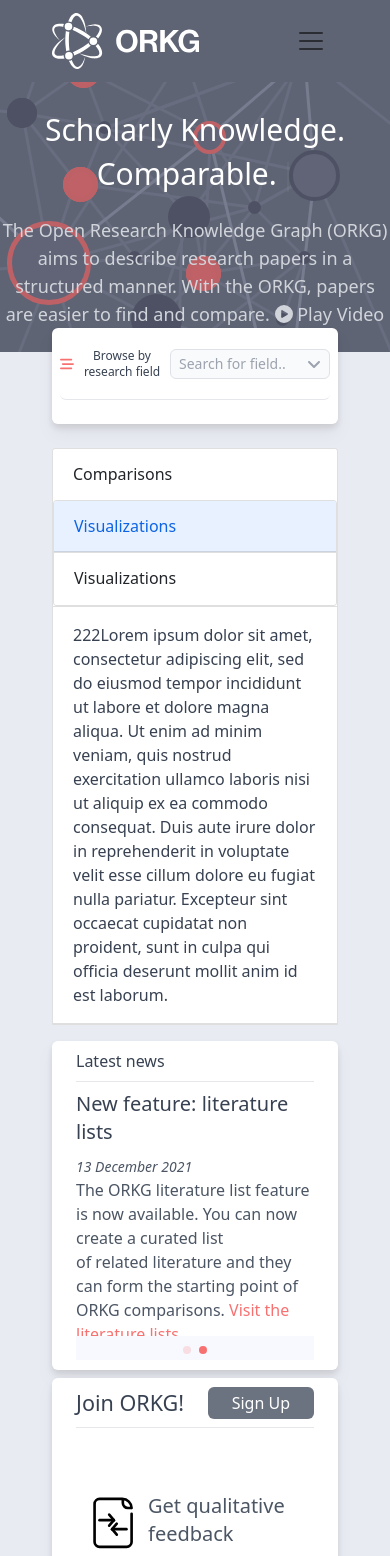
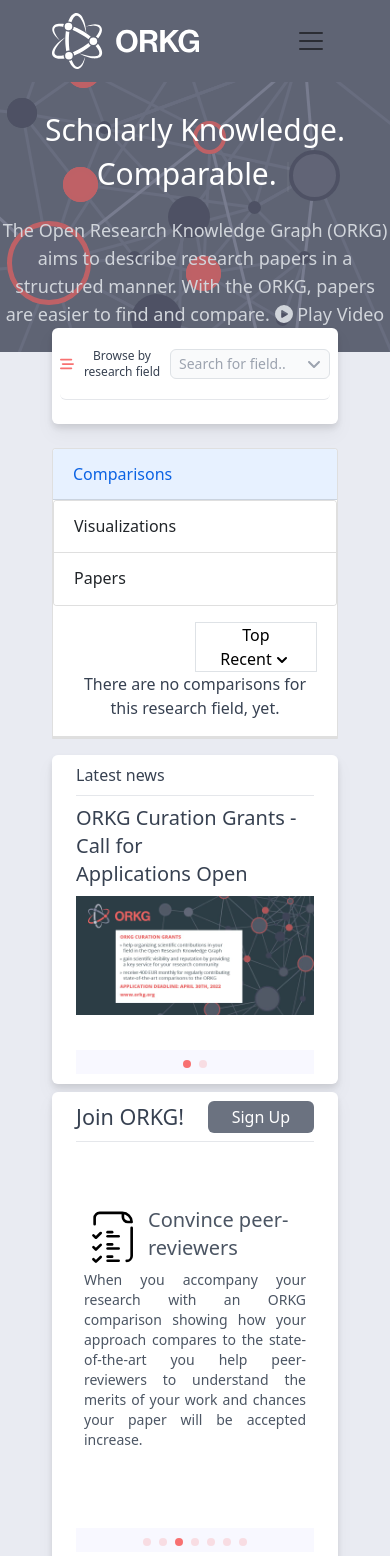
Before and after one commit to sajjadbhuiyan/orkg2, a React (Create React App) app: page / in a window 390 px wide. Shown: the top 1556 px of the page. Built offline with nearby package versions, Linux system fonts and the light colour scheme.

Commit message:
done all

```diff
--- a/package.json
+++ b/package.json
@@ -7,10 +7,13 @@
     "@fortawesome/free-regular-svg-icons": "^6.1.1",
     "@fortawesome/free-solid-svg-icons": "^6.1.1",
     "@fortawesome/react-fontawesome": "^0.1.18",
+    "@popperjs/core": "2.9.1",
     "@testing-library/jest-dom": "^5.16.2",
     "@testing-library/react": "^12.1.4",
     "@testing-library/user-event": "^13.5.0",
     "bootstrap": "^5.1.3",
+    "headlessui": "^0.0.0",
+    "heroicons": "^1.0.6",
     "react": "^17.0.2",
     "react-bootstrap": "^2.2.1",
     "react-dom": "^17.0.2",
--- a/src/components/Accordian/Accordian.js
+++ b/src/components/Accordian/Accordian.js
@@ -1,10 +1,11 @@
 import React from 'react'
 import { Accordion } from 'react-bootstrap'
+import DropdownRender from '../DropdownButton/DropdownButton'
 
 export default function Accordian() {
   return (
     <>
-<Accordion defaultActiveKey="1">
+<Accordion defaultActiveKey="0">
   <Accordion.Item eventKey="0">
   <div className='w-full lg:flex lg:justify-around sm:flex-none'>
   <Accordion.Header>Comparisons</Accordion.Header>
@@ -12,40 +13,25 @@
   <Accordion.Header>Visualizations</Accordion.Header>
   </Accordion.Item>
   <Accordion.Item eventKey="2">
-  <Accordion.Header>Visualizations</Accordion.Header>
+  <Accordion.Header>Papers</Accordion.Header>
   </Accordion.Item>
 
   </div>
-    <Accordion.Body className='show'>
-      111Lorem ipsum dolor sit amet, consectetur adipiscing elit, sed do eiusmod
-      tempor incididunt ut labore et dolore magna aliqua. Ut enim ad minim
-      veniam, quis nostrud exercitation ullamco laboris nisi ut aliquip ex ea
-      commodo consequat. Duis aute irure dolor in reprehenderit in voluptate
-      velit esse cillum dolore eu fugiat nulla pariatur. Excepteur sint occaecat
-      cupidatat non proident, sunt in culpa qui officia deserunt mollit anim id
-      est laborum.
+    <Accordion.Body className='show text-center py-24'>
+    <DropdownRender></DropdownRender>
+    There are no comparisons for this research field, yet.
     </Accordion.Body>
   </Accordion.Item>
   <Accordion.Item eventKey="1">
-    <Accordion.Body className='show'>
-      222Lorem ipsum dolor sit amet, consectetur adipiscing elit, sed do eiusmod
-      tempor incididunt ut labore et dolore magna aliqua. Ut enim ad minim
-      veniam, quis nostrud exercitation ullamco laboris nisi ut aliquip ex ea
-      commodo consequat. Duis aute irure dolor in reprehenderit in voluptate
-      velit esse cillum dolore eu fugiat nulla pariatur. Excepteur sint occaecat
-      cupidatat non proident, sunt in culpa qui officia deserunt mollit anim id
-      est laborum.
+    <Accordion.Body className='show text-center py-24'>
+    <DropdownRender></DropdownRender>
+    There are no visualizations for this research field, yet.
     </Accordion.Body>
   </Accordion.Item>
   <Accordion.Item eventKey="2">
-    <Accordion.Body className='show'>
-      333Lorem ipsum dolor sit amet, consectetur adipiscing elit, sed do eiusmod
-      tempor incididunt ut labore et dolore magna aliqua. Ut enim ad minim
-      veniam, quis nostrud exercitation ullamco laboris nisi ut aliquip ex ea
-      commodo consequat. Duis aute irure dolor in reprehenderit in voluptate
-      velit esse cillum dolore eu fugiat nulla pariatur. Excepteur sint occaecat
-      cupidatat non proident, sunt in culpa qui officia deserunt mollit anim id
-      est laborum.
+    <Accordion.Body className='show text-center py-24'>
+    <DropdownRender></DropdownRender>
+    There are no papers for this research field, yet.
     </Accordion.Body>
   </Accordion.Item>
 </Accordion>
--- a/src/components/AddNew/AddNew.js
+++ b/src/components/AddNew/AddNew.js
@@ -0,0 +1,9 @@
+import React from 'react'
+
+export default function AddNew() {
+  return (
+    <>
+      <div></div>
+    </>
+  )
+}
--- /dev/null
+++ b/src/components/DropdownButton/DropdownButton.js
@@ -0,0 +1,90 @@
+import { createPopper } from "@popperjs/core";
+import React from "react";
+
+const DropdownButton = ({ color }) => {
+  // dropdown props
+  const [dropdownPopoverShow, setDropdownPopoverShow] = React.useState(false);
+  const btnDropdownRef = React.createRef();
+  const popoverDropdownRef = React.createRef();
+  const openDropdownPopover = () => {
+    createPopper(btnDropdownRef.current, popoverDropdownRef.current, {
+      placement: "bottom-start"
+    });
+    setDropdownPopoverShow(true);
+  };
+  const closeDropdownPopover = () => {
+    setDropdownPopoverShow(false);
+  };
+  // bg colors
+  let bgColor;
+  color === "white"
+    ? (bgColor = "bg-white-700")
+    : (bgColor = "bg-" + color + "-500");
+  return (
+    <>
+      <div className="flex justify-end flex-wrap">
+        <div className="w-full sm:w-6/12 md:w-4/12">
+          <div className="flex justify-end w-full">
+            <button
+              className={
+                "text-black font-normal focus:ring  focus:ring-red-400 border px-4 rounded-md" +
+                bgColor
+              }
+              type="button"
+              ref={btnDropdownRef}
+              onClick={() => {
+                dropdownPopoverShow
+                  ? closeDropdownPopover()
+                  : openDropdownPopover();
+              }}
+            >
+              {color === "white" ? "Top Recent" : color + " Dropdown"}
+              <svg xmlns="http://www.w3.org/2000/svg" className="h-5 w-5 inline" viewBox="0 0 20 20" fill="currentColor">
+                <path fill-rule="evenodd" d="M5.293 7.293a1 1 0 011.414 0L10 10.586l3.293-3.293a1 1 0 111.414 1.414l-4 4a1 1 0 01-1.414 0l-4-4a1 1 0 010-1.414z" clip-rule="evenodd" />
+              </svg>
+            </button>
+
+            <div
+              ref={popoverDropdownRef}
+              className={
+                (dropdownPopoverShow ? "block " : "hidden ") +
+                (color === "white" ? "bg-white " : bgColor + " ") +
+                "text-base z-50 float-left py-2 list-none text-left rounded shadow-lg mt-1"
+              }
+              style={{ minWidth: "9rem" }}
+            >
+              <a
+                href="#pablo"
+                className={
+                  "text-sm px-2 font-normal block w-full whitespace-nowrap bg-transparent " +
+                  (color === "white" ? " text-slate-700" : "text-white")
+                }
+                onClick={e => e.preventDefault()}
+              >
+                Recently Added
+              </a>
+              <a
+                href="#pablo"
+                className={
+                  "text-sm px-2 font-normal block w-full whitespace-nowrap bg-transparent " +
+                  (color === "white" ? " text-slate-700" : "text-white")
+                }
+                onClick={e => e.preventDefault()}
+              >
+                Featured
+              </a>
+            </div>
+          </div>
+        </div>
+      </div>
+    </>
+  );
+};
+
+export default function DropdownRender() {
+  return (
+    <>
+      <DropdownButton color="white" />
+    </>
+  );
+}
--- a/src/components/Header/Header.js
+++ b/src/components/Header/Header.js
@@ -122,7 +122,7 @@
       </Nav>
       <div className='lg:flex sm:flex-none'>
 
-              <div className="relative md:block flex lg:mx-2">
+              <div className="md:block flex lg:mx-2">
                   <input type="text" id="email-adress-icon" className="block p-2 pl-10 w-full text-gray-900 bg-gray-50 rounded-lg border border-gray-300 sm:text-sm focus:ring-blue-500 focus:border-blue-500 dark:bg-gray-700 dark:border-gray-600 dark:placeholder-gray-400 dark:text-white dark:focus:ring-blue-500 dark:focus:border-blue-500" placeholder="Search..."/>
                   <div className="flex absolute inset-y-1 right-2 items-center py-1 pointer-events-none">
                     <svg className="w-5 h-5 text-gray-500" fill="currentColor" viewBox="0 0 20 20" xmlns="http://www.w3.org/2000/svg"><path fill-rule="evenodd" d="M8 4a4 4 0 100 8 4 4 0 000-8zM2 8a6 6 0 1110.89 3.476l4.817 4.817a1 1 0 01-1.414 1.414l-4.816-4.816A6 6 0 012 8z" clip-rule="evenodd"></path></svg>
--- a/src/index.css
+++ b/src/index.css
@@ -113,3 +113,7 @@
 .form-control:focus {
   border-color: bisque !important;
 }
+
+::selection {
+  background-color: rgb(245, 155, 155);
+}
```
Also changed, not shown: 1 other file (tests, documents, lock files or other folders).
